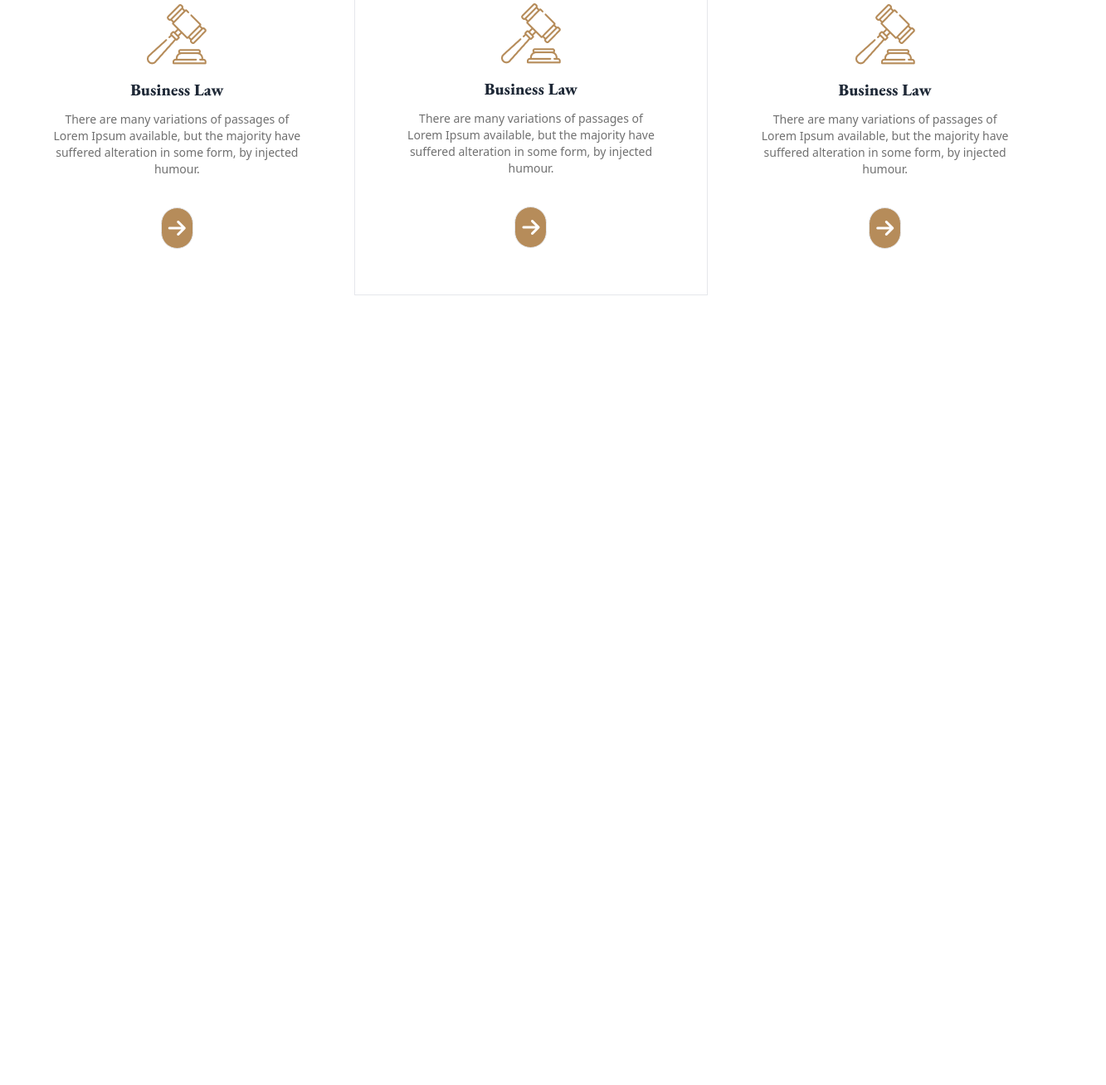
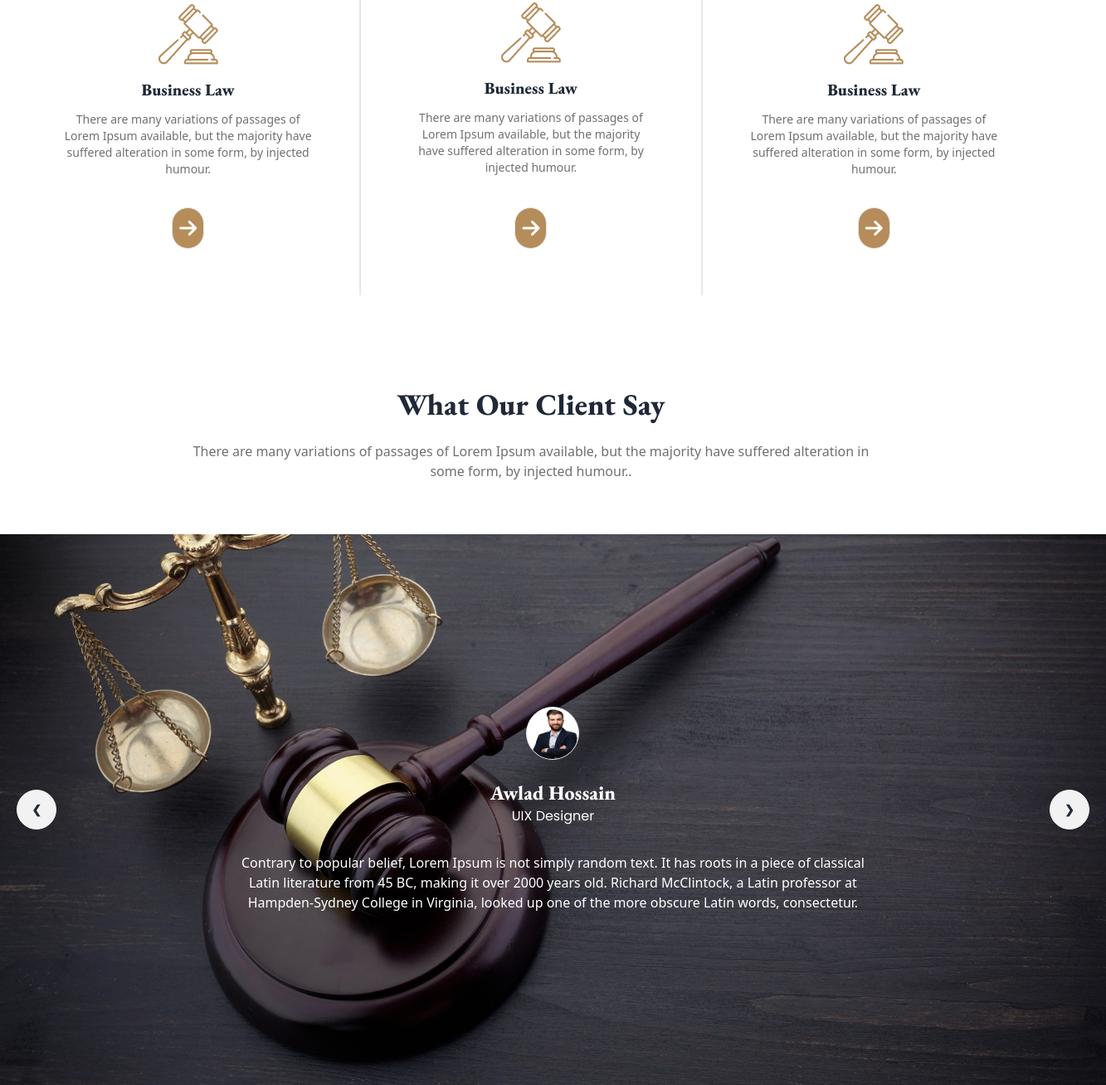
Before and after one commit to tanjilahamed99/legal-solution, a plain HTML site: page index.html in a window 1280 px wide. Shown: the part 1474-2782 px from the top of the page at 83% size, 1333 px wide, since content can reach past the window. Before the commit the page ends 1830 px from the top, so only its background shows below. Drawn offline with nearby package versions, Linux system fonts and the light colour scheme.

```diff
--- a/index.html
+++ b/index.html
@@ -116,7 +116,7 @@
                 but the majority have suffered alteration
                 in some form, by injected humour.</p>
             <!-- cards -->
-            <div class="grid lg:grid-cols-3 md:grid-cols-2 grid-cols-1 mt-16">
+            <div class="grid lg:grid-cols-3 md:grid-cols-2 grid-cols-1 mt-16 px-5">
                 <!-- card-1 -->
                 <div class="card card-compact rounded-none bg-base-100 p-10">
                     <figure><img src="images/business.png" alt="Shoes" /></figure>
@@ -134,7 +134,8 @@
                     </div>
                 </div>
                 <!-- card-2 -->
-                <div class="card card-compact rounded-none bg-base-100 border p-10  bg-gradient-to-t from-[#F3F3F3] to-[#F3F3F3]">
+                <div
+                    class="card card-compact rounded-none bg-base-100 border p-10  bg-gradient-to-t from-[#F3F3F3] to-[#F3F3F3]">
                     <figure><img src="images/business.png" alt="Shoes" /></figure>
                     <div class="card-body ">
                         <h2 class="card-title font-extrabold font-EB-Garamond  flex justify-center mb-6">Business
@@ -182,7 +183,7 @@
                     </div>
                 </div>
                 <!-- card-5 -->
-                <div class="card card-compact rounded-none bg-base-100 border p-10 ">
+                <div class="card card-compact rounded-none bg-base-100 border-x-2 p-10 ">
                     <figure><img src="images/business.png" alt="Shoes" /></figure>
                     <div class="card-body ">
                         <h2 class="card-title font-extrabold font-EB-Garamond  flex justify-center mb-6">Business
@@ -215,6 +216,65 @@
                 </div>
             </div>
         </section>
+        <!-- What Our Client Say -->
+        <section class="mt-28 text-center">
+            <h2 class="text-4xl font-extrabold font-EB-Garamond mb-6">What Our Client Say</h2>
+            <p class="text-desc font-normal lg:px-56">There are many variations of passages of Lorem Ipsum available,
+                but the majority have suffered alteration in some form, by injected humour..</p>
+            <!-- carousel -->
+            <div>
+                <div class="carousel text-white mt-16">
+                    <!-- slider-1  -->
+                    <div id="slide1" class="carousel-item relative w-full py-52 bg-cover bg-center"
+                        style="background-image: url(images/slider-1.jpg);">
+                        <div class="flex justify-center">
+                            <div class=" justify-center items-center m-auto">
+                                <img class="mx-auto w-16 mb-6 h-16 border  rounded-full  bg-white"
+                                    src="images/hardy.png" alt="">
+                                <h2 class="font-extrabold font-EB-Garamond text-2xl ">Awlad Hossain</h2>
+                                <h3 class="font-poppins font-normal mb-8  ">UIX Designer</h3>
+                                <p class="px-72">Contrary to popular belief, Lorem Ipsum is not simply random text. It
+                                    has roots in a
+                                    piece of classical Latin literature from 45 BC, making it over 2000 years old.
+                                    Richard
+                                    McClintock, a Latin professor at Hampden-Sydney College in Virginia, looked up one
+                                    of
+                                    the more obscure Latin words, consectetur.</p>
+                            </div>
+                        </div>
+                        <div class="absolute flex justify-between transform -translate-y-1/2 left-5 right-5 top-1/2">
+                            <a href="#slide2" class="btn btn-circle">❮</a>
+                            <a href="#slide2" class="btn btn-circle">❯</a>
+                        </div>
+                    </div>
+
+
+                     <!-- slider-2  -->
+                    <div id="slide2" class="carousel-item relative w-full py-52 bg-center bg-cover"
+                    style="background-image: url(images/slider-2.jpg);">
+                    <div class="flex justify-center">
+                        <div class=" justify-center items-center m-auto">
+                            <img class="mx-auto w-16 mb-6 h-16 border  rounded-full  bg-white"
+                                src="images/hardy.png" alt="">
+                            <h2 class="font-extrabold font-EB-Garamond text-2xl ">Awlad Hossain</h2>
+                            <h3 class="font-poppins font-normal mb-8  ">UIX Designer</h3>
+                            <p class="px-72">Contrary to popular belief, Lorem Ipsum is not simply random text. It
+                                has roots in a
+                                piece of classical Latin literature from 45 BC, making it over 2000 years old.
+                                Richard
+                                McClintock, a Latin professor at Hampden-Sydney College in Virginia, looked up one
+                                of
+                                the more obscure Latin words, consectetur.</p>
+                        </div>
+                    </div>
+                        <div class="absolute flex justify-between transform -translate-y-1/2 left-5 right-5 top-1/2">
+                            <a href="#slide1" class="btn btn-circle">❮</a>
+                            <a href="#slide1" class="btn btn-circle">❯</a>
+                        </div>
+                    </div>
+                </div>
+            </div>
+        </section>
     </main>
 </body>
 
```
Also changed, not shown: images/hardy.png (added).
